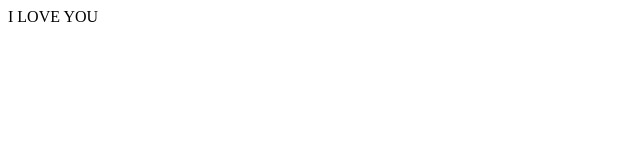
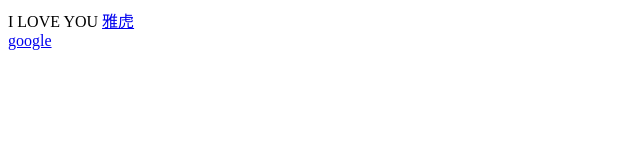
Before and after one commit to jiunnes/jiunnes.github.io, a plain HTML site: page index.html in a window 1280 px wide. Shown: the whole page, without its empty margins (0-640 px from the left). Drawn offline with Linux system fonts and the light colour scheme.

Commit message:
Add files via upload

```diff
--- a/index.html
+++ b/index.html
@@ -1 +1,3 @@
 I LOVE YOU
+<a href=http://www.yahoo.com>雅虎</a><br>
+<a href=http://www.google.com>google</a>
```
